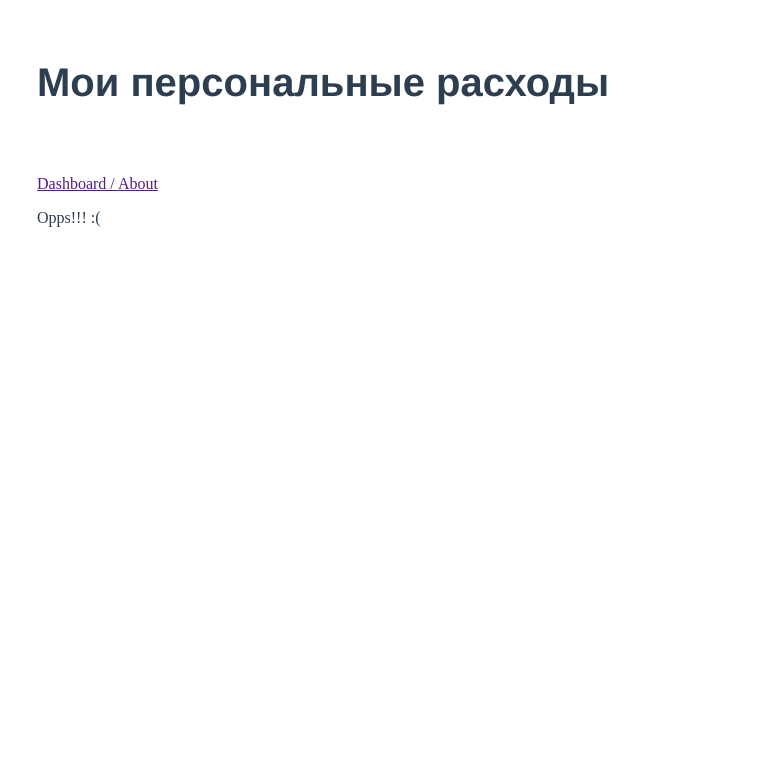
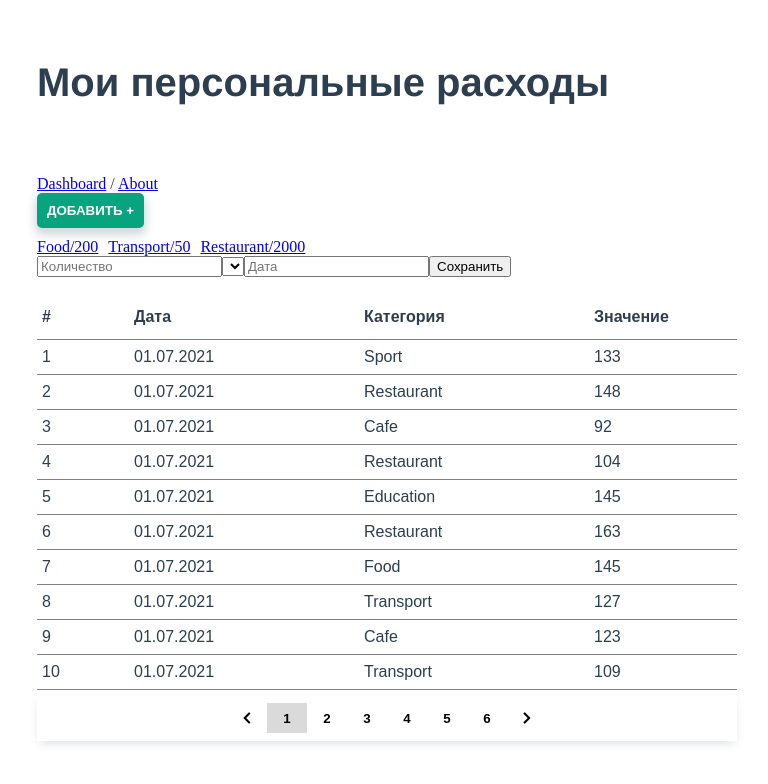
Before and after one commit to MultikPultik/analize-costs, a Vue app: page /dashboard/add/payment/1 in a window 1280 px wide. Shown: the top 784 px of the page, without its empty margins (1-769 px from the left). Built offline with nearby package versions, Linux system fonts and the light colour scheme.

Commit message:
неноделанный роутинг

```diff
--- a/src/App.vue
+++ b/src/App.vue
@@ -4,8 +4,9 @@
       <h1>Мои персональные расходы</h1>
     </div>
     <div class="menu">
-      <a href="" @click="goToPage('dashboard')">Dashboard / </a>
-      <a href="" @click="goToPage('about')">About</a>
+      <a href="#" @click="goToPage('dashboard')">Dashboard</a>
+      /
+      <a href="#" @click="goToPage('about')">About</a>
     </div>
 
     <router-view />
@@ -21,12 +22,6 @@ export default {
     goToPage(page) {
       this.$router.push({
         name: page,
-        // params: {
-        //   id: 123,
-        // },
-        // query: {
-        //   value: 100,
-        // }
       }).catch(()=>{
         console.log('duplicate');
       });
@@ -35,6 +30,7 @@ export default {
   created() {
     this.$store.dispatch("fetchData");
     this.$store.dispatch("fetchCategoryList");
+    console.log(this.$router);
   },
 
 };
--- a/src/main.js
+++ b/src/main.js
@@ -1,12 +1,12 @@
 import Vue from 'vue';
 import App from './App.vue';
-import store from './store/index';
-import router from "./router/index";
+import store from './store';
+import router from './router';
 
 Vue.config.productionTip = false;
 
 new Vue({
+  render: h => h(App),
   store,
   router,
-  render: h => h(App),
 }).$mount('#app')
--- a/src/components/AddPaymentsForm.vue
+++ b/src/page/AddPaymentsForm.vue
@@ -14,7 +14,7 @@
     <input v-model.trim="date" type="text" placeholder="Дата" />
     <button @click="onClick">Сохранить</button>
     <br><br>
-    <div v-text="val"></div>
+    <router-view></router-view>
   </div>
 </template>
 
@@ -23,12 +23,13 @@ export default {
   name: "AddPaymentsForm",
   props: {
     categorylist: [],
-    value: null,
+    value: Number,
+    category: String,
   },
   data() {
     return {
       // value: 0,
-      category: "Food",
+      // category: "Food",
       date: "",
     };
   },
--- a/src/router/PageDashboard.vue
+++ b/src/page/PageDashboard.vue
@@ -2,16 +2,17 @@
   <div>
     <div class="wrapper">
       <AddNewCost @onAddNewCost="addNewCostBtn" />
+      <div class="fastLinkPayments">
+        <a href="#" @click="setValue('payment', 'Food', 200)">Food/200</a>
+        <a href="#" @click="setValue('payment', 'Transport', 50)">Transport/50</a>
+        <a href="#" @click="setValue('payment', 'Restaurant', 2000)">Restaurant/2000</a>
+      </div>
+      <router-view> </router-view>
       <AddPaymentsForm
         @onAddNewPayment="addNewPaymentData"
         v-if="showPaymentForm"
         :categorylist="categoryList"
       />
-      <div class="fastLinkPayments">
-        <a href="" @click="setValue('addPaymentsForm', 'Food', 200)">Food/200</a>
-        <a href="" @click="setValue('addPaymentsForm', 'Transport', 50)">Transport/50</a>
-        <a href="" @click="setValue('addPaymentsForm', 'Entertainment', 2000)">Entertainment/2000</a>
-      </div>
       <PaymentsDisplay
         :itemsList="paymentsList"
         :rows="maxRowList"
@@ -29,7 +30,7 @@
 <script>
 import { mapMutations } from "vuex";
 import PaymentsDisplay from "../components/PaymentsDisplay.vue";
-import AddPaymentsForm from "../components/AddPaymentsForm.vue";
+import AddPaymentsForm from "./AddPaymentsForm.vue";
 import AddNewCost from "../components/AddNewCost.vue";
 import Pagination from "../components/Pagination.vue";
 
@@ -74,30 +75,33 @@ export default {
     showPage(p) {
       this.PageNumber = p;
     },
-    setValue(page, cat, value){
-      this.$router.push({
-        name:page,
-        params:{
-          cat
-        },
-        query:{
-          value
-        },
-      }).catch(()=>{
-        console.log('fastlink duplicate');
-      })
-      console.log(cat, value);
+    setValue(page, category, value) {
+      this.$router
+        .push({
+          name: page,
+          params: {
+            category,
+            categorylist: this.categoryList,
+            value,
+          },
+          // query: {
+          //   value,
+          // },
+        })
+        .catch(() => {
+          console.log("fastlink duplicate");
+        });
+      // console.log(this.$router);
     },
   },
   mounted() {
     // this.PageNumber = Number(this.$route.params.page);
   },
-
 };
 </script>
 
 <style>
-  .fastLinkPayments a {
-    margin-right: 10px;
-  }
+.fastLinkPayments a {
+  margin-right: 10px;
+}
 </style>
--- a/src/router/index.js
+++ b/src/router/index.js
@@ -1,25 +1,28 @@
 import Vue from 'vue';
 import Router from 'vue-router';
 
-import PageDashboard from './PageDashboard';
-import AddPaymentsForm from '../components/AddPaymentsForm';
-import PageAbout from './PageAbout';
-import Page404 from './Page404';
+import PageDashboard from '../page/PageDashboard.vue';
+import AddPaymentsForm from '../page/AddPaymentsForm.vue';
+import PageAbout from '../page/PageAbout.vue';
+import Page404 from '../page/Page404.vue';
 
 Vue.use(Router);
-const router = new Router({
+export default new Router({
   mode: 'history',
   routes: [
     {
       path: '/dashboard',
       name: 'dashboard',
-      component: PageDashboard
-    },
-    {
-      path: '/add/payment/:cat',
-      name: 'addPaymentsForm',
-      component: AddPaymentsForm,
-      props: (route) => ({ value: route.query.value})
+      component: PageDashboard,
+      children: [
+        {
+          path: 'add/payment/:category',
+          name: 'payment',
+          component: AddPaymentsForm,
+          // props: (route) => ({ value: route.query.value})
+          props: true
+        },
+      ]
     },
     {
       path: '/about',
@@ -33,11 +36,3 @@ const router = new Router({
   ],
 
 })
-
-export default router;
-
-// router.beforeEach((to, from, next) =>{
-//   // debugger;
-//   console.log(to, from);
-//   next();
-// })
--- a/src/store/index.js
+++ b/src/store/index.js
@@ -44,7 +44,7 @@ export default new Vuex.Store({
     fetchCategoryList({ commit }) {
       return new Promise((resolve) => {
         setTimeout(() => {
-          resolve(['Food', 'Education', 'Sport', 'Transport', 'Cafe', 'Restrant'])
+          resolve(['Food', 'Education', 'Sport', 'Transport', 'Cafe', 'Restaurant'])
         }, 100);
       })
         .then(res => commit('setCategoryList', res));
```
Also changed, not shown: src/page/Page404.vue (renamed from src/router/Page404.vue), src/page/PageAbout.vue (renamed from src/router/PageAbout.vue).
